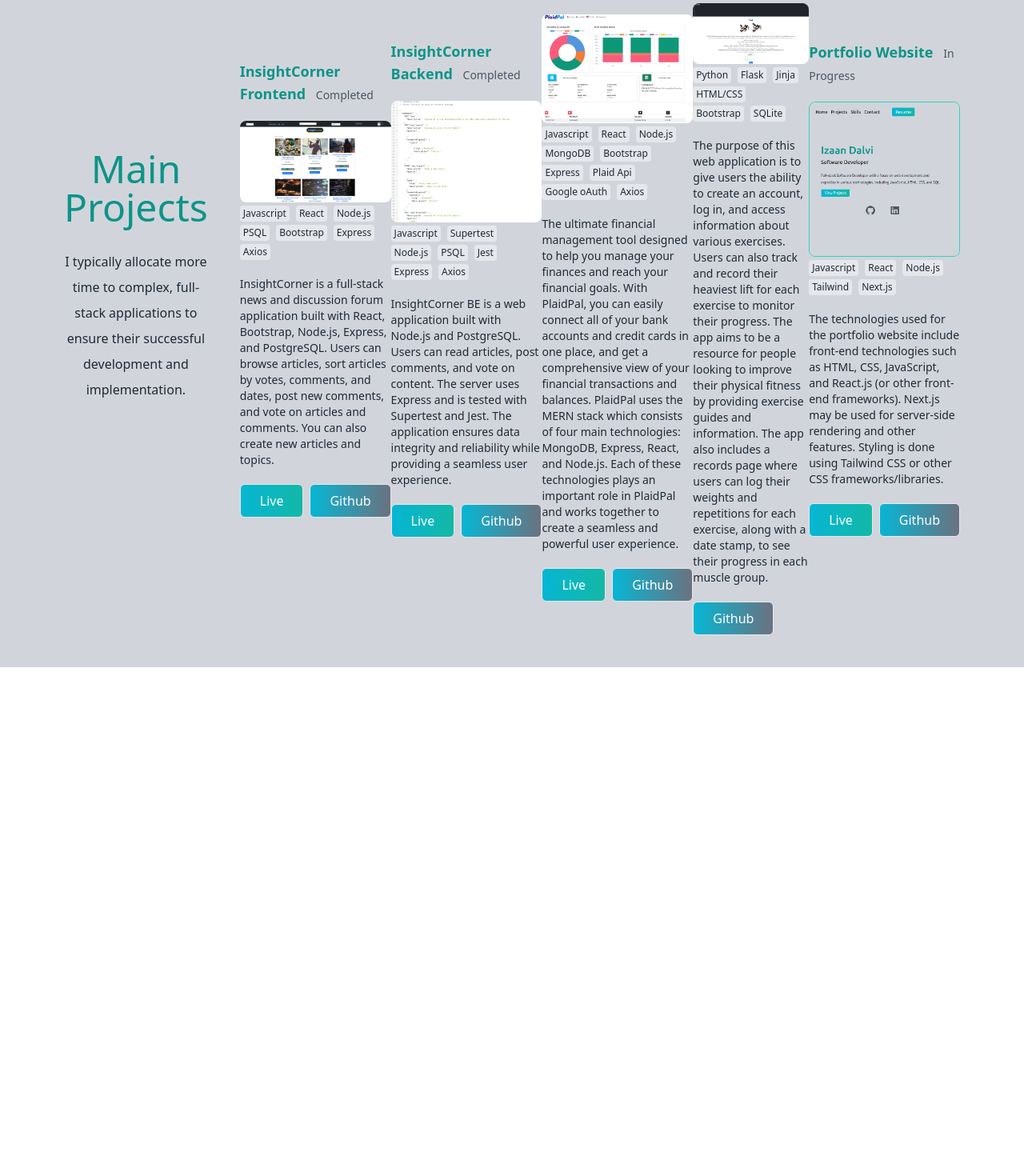
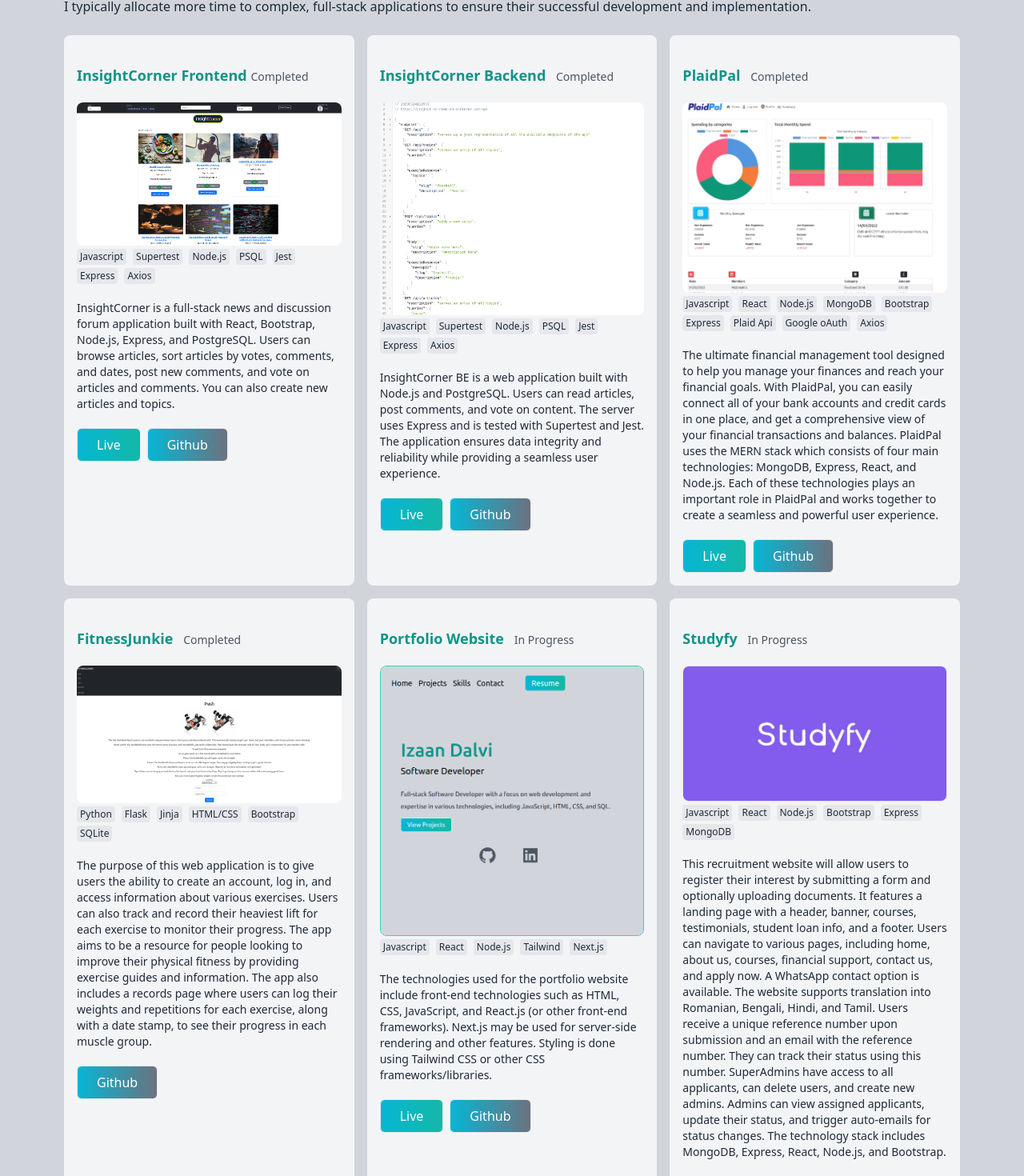
Before and after one commit to IzaanD98/Portfolio, a Next.js app: page /projects in a window 1280 px wide. Shown: the part 288-1758 px from the top of the page at 80% size. Before the commit the page ends 1122 px from the top, so only its background shows below. Built offline with nearby package versions, Linux system fonts and the light colour scheme.

Commit message:
added all projects

```diff
--- a/src/app/components/Projects.jsx
+++ b/src/app/components/Projects.jsx
@@ -6,11 +6,12 @@
 import PlaidPal from "../../../public/PlaidPal.png";
 import portfolio from "../../../public/portfolio.png";
 import fitnessapp from "../../../public/fitnessapp.png";
+import Studyfy from "../../../public/Studyfy.jpg";
 
 const Projects = () => {
   return (
-    <div className="text-center p-10 md:flex md:justify-between md:items-center">
-      <div className="text-left md:text-center md:mr-10">
+    <div className="container mx-auto p-10">
+      <div className="text-left">
         <h1 className="text-5xl py-2 text-teal-600 font-medium">
           Main Projects
         </h1>
@@ -19,14 +20,13 @@
           ensure their successful development and implementation.
         </p>
       </div>
-      <div>
-        <h3 className="text-lg font-bold text-left py-5 text-teal-600">
+
+      <div className="grid grid-cols-1 sm:grid-cols-2 md:grid-cols-3 gap-4">
+        <div className="bg-gray-100 rounded-lg p-4">
+          <h2 className="text-lg font-bold text-left py-5 text-teal-600">
             InsightCorner Frontend{" "}
-          <span className="font-normal text-sm text-gray-600 ml-2">
-            Completed
-          </span>
-        </h3>
-
+            <span className="font-normal text-sm text-gray-600">Completed</span>
+          </h2>
           <Image
             src={InsightCorner}
             width={400}
@@ -38,7 +38,7 @@
               Javascript
             </li>
             <li className="inline-block bg-gray-200 text-gray-800 px-1 py-0.5 rounded text-xs mr-2">
-            React
+              Supertest
             </li>
             <li className="inline-block bg-gray-200 text-gray-800 px-1 py-0.5 rounded text-xs mr-2">
               Node.js
@@ -47,7 +47,7 @@
               PSQL
             </li>
             <li className="inline-block bg-gray-200 text-gray-800 px-1 py-0.5 rounded text-xs mr-2">
-            Bootstrap
+              Jest
             </li>
             <li className="inline-block bg-gray-200 text-gray-800 px-1 py-0.5 rounded text-xs mr-2">
               Express
@@ -59,11 +59,11 @@
           <p className="text-sm text-left py-5 text-gray-800">
             InsightCorner is a full-stack news and discussion forum application
             built with React, Bootstrap, Node.js, Express, and PostgreSQL. Users
-          can browse articles, sort articles by votes, comments, and dates, post
-          new comments, and vote on articles and comments. You can also create
-          new articles and topics.
+            can browse articles, sort articles by votes, comments, and dates,
+            post new comments, and vote on articles and comments. You can also
+            create new articles and topics.
           </p>
-        <div className="flex">
+          <div className="flex justify-start">
             <Link
               href="https://insightcorner.netlify.app/"
               className="border bg-gradient-to-r from-cyan-500 to-teal-500 text-white px-6 py-2 rounded-md mr-2"
@@ -78,13 +78,14 @@
             </Link>
           </div>
         </div>
-      <div>
-        <h3 className="text-lg font-bold text-left py-5 text-teal-600">
+
+        <div className="bg-gray-100 rounded-lg p-4">
+          <h2 className="text-lg font-bold text-left py-5 text-teal-600">
             InsightCorner Backend{" "}
             <span className="font-normal text-sm text-gray-600 ml-2">
               Completed
             </span>
-        </h3>
+          </h2>
 
           <Image src={BE} width={400} height={400} className="rounded-lg" />
           <ul className="text-left">
@@ -117,7 +118,7 @@
             Jest. The application ensures data integrity and reliability while
             providing a seamless user experience.
           </p>
-        <div className="flex">
+          <div className="flex justify-start">
             <Link
               href="https://project-nc-news-db.onrender.com/api"
               className="border bg-gradient-to-r from-cyan-500 to-teal-500 text-white px-6 py-2 rounded-md mr-2"
@@ -132,15 +133,21 @@
             </Link>
           </div>
         </div>
-      <div>
-        <h3 className="text-lg font-bold text-left py-5 text-teal-600">
+
+        <div className="bg-gray-100 rounded-lg p-4">
+          <h2 className="text-lg font-bold text-left py-5 text-teal-600">
             PlaidPal{" "}
             <span className="font-normal text-sm text-gray-600 ml-2">
               Completed
             </span>
-        </h3>
+          </h2>
 
-        <Image src={PlaidPal} width={400} height={400} className="rounded-lg" />
+          <Image
+            src={PlaidPal}
+            width={400}
+            height={400}
+            className="rounded-lg"
+          />
           <ul className="text-left">
             <li className="inline-block bg-gray-200 text-gray-800 px-1 py-0.5 rounded text-xs mr-2">
               Javascript
@@ -174,13 +181,13 @@
             The ultimate financial management tool designed to help you manage
             your finances and reach your financial goals. With PlaidPal, you can
             easily connect all of your bank accounts and credit cards in one
-          place, and get a comprehensive view of your financial transactions and
-          balances. PlaidPal uses the MERN stack which consists of four main
-          technologies: MongoDB, Express, React, and Node.js. Each of these
-          technologies plays an important role in PlaidPal and works together to
-          create a seamless and powerful user experience.
+            place, and get a comprehensive view of your financial transactions
+            and balances. PlaidPal uses the MERN stack which consists of four
+            main technologies: MongoDB, Express, React, and Node.js. Each of
+            these technologies plays an important role in PlaidPal and works
+            together to create a seamless and powerful user experience.
           </p>
-        <div className="flex">
+          <div className="flex justify-start">
             <Link
               href="https://insightcorner.netlify.app/"
               className="border bg-gradient-to-r from-cyan-500 to-teal-500 text-white px-6 py-2 rounded-md mr-2"
@@ -195,13 +202,14 @@
             </Link>
           </div>
         </div>
-      <div>
-        <h3 className="text-lg font-bold text-left py-5 text-teal-600">
+
+        <div className="bg-gray-100 rounded-lg p-4">
+          <h2 className="text-lg font-bold text-left py-5 text-teal-600">
             FitnessJunkie{" "}
             <span className="font-normal text-sm text-gray-600 ml-2">
               Completed
             </span>
-        </h3>
+          </h2>
 
           <Image
             src={fitnessapp}
@@ -233,11 +241,12 @@
             The purpose of this web application is to give users the ability to
             create an account, log in, and access information about various
             exercises. Users can also track and record their heaviest lift for
-          each exercise to monitor their progress. The app aims to be a resource
-          for people looking to improve their physical fitness by providing
-          exercise guides and information. The app also includes a records page
-          where users can log their weights and repetitions for each exercise,
-          along with a date stamp, to see their progress in each muscle group.
+            each exercise to monitor their progress. The app aims to be a
+            resource for people looking to improve their physical fitness by
+            providing exercise guides and information. The app also includes a
+            records page where users can log their weights and repetitions for
+            each exercise, along with a date stamp, to see their progress in
+            each muscle group.
           </p>
           <div className="flex">
             <Link
@@ -248,13 +257,14 @@
             </Link>
           </div>
         </div>
-      <div>
-        <h3 className="text-lg font-bold text-left py-5 text-teal-600">
+
+        <div className="bg-gray-100 rounded-lg p-4">
+          <h2 className="text-lg font-bold text-left py-5 text-teal-600">
             Portfolio Website{" "}
             <span className="font-normal text-sm text-gray-600 ml-2">
               In Progress
             </span>
-        </h3>
+          </h2>
 
           <Image
             src={portfolio}
@@ -301,6 +311,66 @@
             </Link>
           </div>
         </div>
+
+        <div className="bg-gray-100 rounded-lg p-4">
+          <h2 className="text-lg font-bold text-left py-5 text-teal-600">
+            Studyfy{" "}
+            <span className="font-normal text-sm text-gray-600 ml-2">
+              In Progress
+            </span>
+          </h2>
+
+          <Image
+            src={Studyfy}
+            width={400}
+            height={400}
+            className="rounded-lg border"
+          />
+          <ul className="text-left">
+            <li className="inline-block bg-gray-200 text-gray-800 px-1 py-0.5 rounded text-xs mr-2">
+              Javascript
+            </li>
+            <li className="inline-block bg-gray-200 text-gray-800 px-1 py-0.5 rounded text-xs mr-2">
+              React
+            </li>
+            <li className="inline-block bg-gray-200 text-gray-800 px-1 py-0.5 rounded text-xs mr-2">
+              Node.js
+            </li>
+            <li className="inline-block bg-gray-200 text-gray-800 px-1 py-0.5 rounded text-xs mr-2">
+              Bootstrap
+            </li>
+            <li className="inline-block bg-gray-200 text-gray-800 px-1 py-0.5 rounded text-xs mr-2">
+              Express
+            </li>
+            <li className="inline-block bg-gray-200 text-gray-800 px-1 py-0.5 rounded text-xs mr-2">
+              MongoDB
+            </li>
+          </ul>
+          <p className="text-sm text-left py-5 text-gray-800">
+            This recruitment website will allow users to register their interest
+            by submitting a form and optionally uploading documents. It features
+            a landing page with a header, banner, courses, testimonials, student
+            loan info, and a footer. Users can navigate to various pages,
+            including home, about us, courses, financial support, contact us,
+            and apply now. A WhatsApp contact option is available. The website
+            supports translation into Romanian, Bengali, Hindi, and Tamil. Users
+            receive a unique reference number upon submission and an email with
+            the reference number. They can track their status using this number.
+            SuperAdmins have access to all applicants, can delete users, and
+            create new admins. Admins can view assigned applicants, update their
+            status, and trigger auto-emails for status changes. The technology
+            stack includes MongoDB, Express, React, Node.js, and Bootstrap.
+          </p>
+          <div className="flex">
+            <Link
+              href="https://github.com/IzaanD98/studyfy-BE"
+              className="border bg-gradient-to-r from-cyan-500 to-gray-500 text-white px-6 py-2 rounded-md"
+            >
+              Github
+            </Link>
+          </div>
+        </div>
+      </div>
     </div>
   );
 };
```
Also changed, not shown: public/Studyfy.jpg (added). Lines whose indentation alone changed are shown as unchanged.
